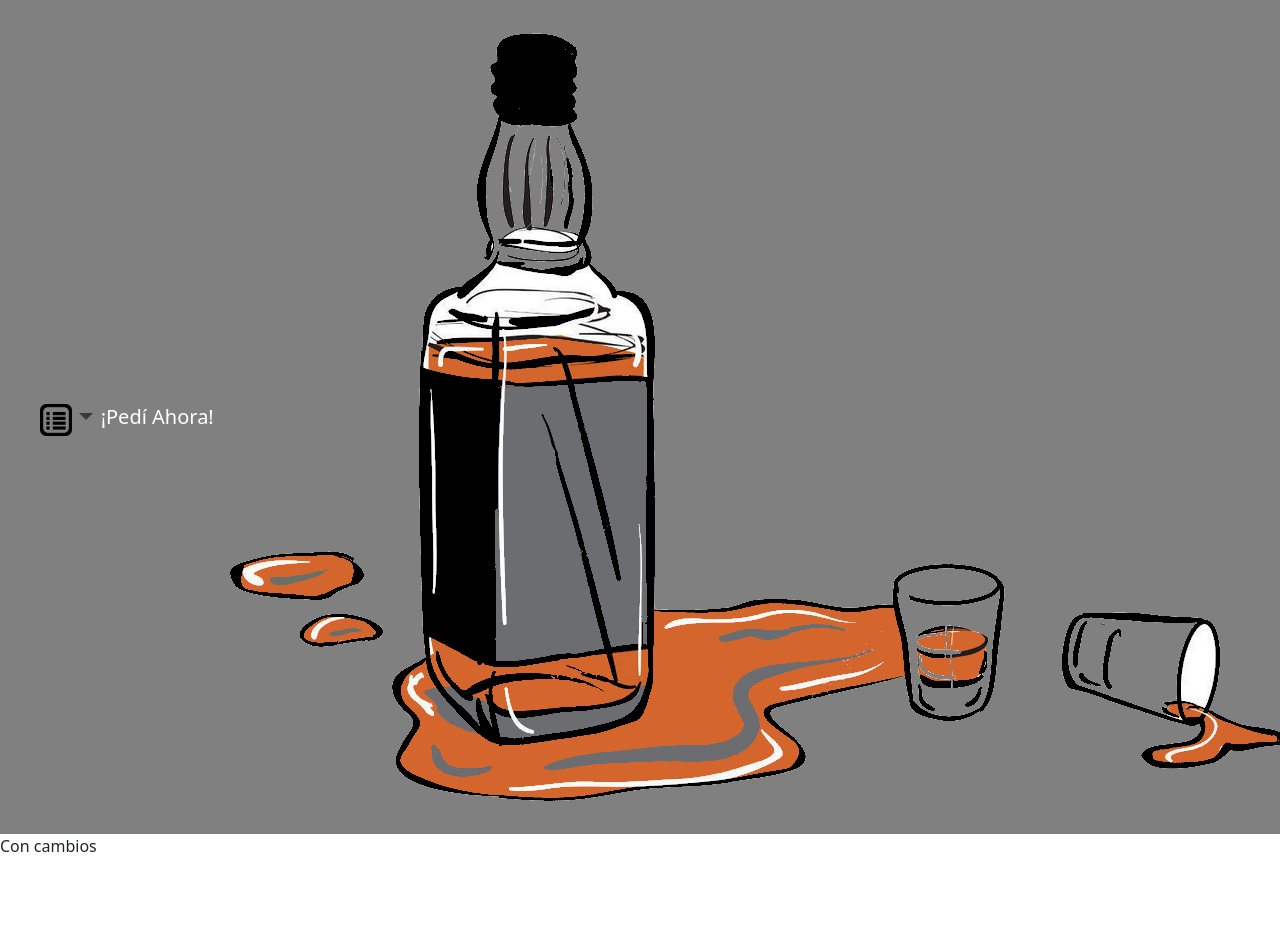
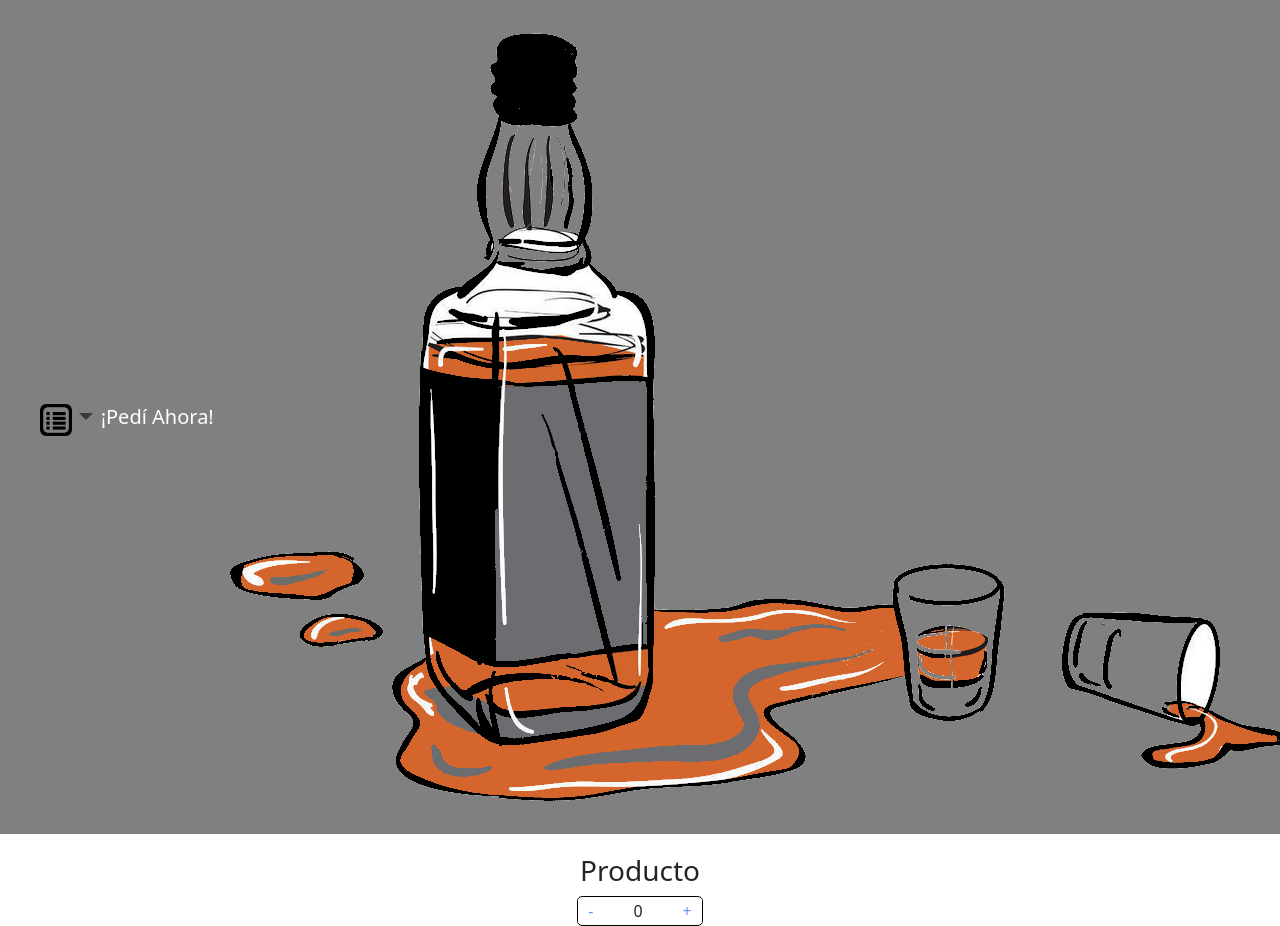
Before and after one commit to miresilos/ReactCoder-Confalone, a React (Create React App) app: page / in a window 1280 px wide. Shown: the top 926 px of the page. Before the commit the page ends 858 px from the top, so only its background shows below. Built offline with nearby package versions, Linux system fonts and the light colour scheme.

Commit message:
Intento contador

```diff
--- a/src/App.css
+++ b/src/App.css
@@ -29,3 +29,32 @@
   justify-content: space-between;
   min-width: 100vh;
 }
+.ItemListContainer{
+  display: flex;
+  margin-top: 1.25em;
+}
+
+.product-container{
+  margin: auto;
+  text-align: center;
+}
+
+.product-counter{
+  display: flex;
+  align-items: center;
+  height: 30px;
+  border: solid 1px black;
+  border-radius: 5px;
+}
+
+.counter-button{
+  padding: 0 10px;
+  color: cornflowerblue;
+  background-color: white;
+  border: none;
+}
+
+.counter-p{
+  margin: 0;
+  padding: 0 30px;
+}
--- /dev/null
+++ b/src/components/ItemCount.js
@@ -0,0 +1,26 @@
+import { useState } from 'react';
+
+const Producto = (props) => {
+    const [valoraciones, setValoraciones] = useState(0);
+
+    const increment = () => {
+        if (valoraciones < 5) setValoraciones(valoraciones+1)
+    }
+
+    const decrease = () => {
+        if (valoraciones > 0) setValoraciones(valoraciones-1)
+    }
+
+    return (
+        <div className='product-container'>
+            <h3>Producto</h3>
+            <div className='product-counter'>
+            <button className='counter-button' onClick={decrease}>-</button>
+            <p className='counter-p'>{valoraciones}</p>
+            <button className='counter-button' onClick={increment}>+</button>
+            </div>
+        </div>
+    );
+}
+
+export default Producto;
--- a/src/containers/ItemListContainer.js
+++ b/src/containers/ItemListContainer.js
@@ -1,10 +1,9 @@
-import react, { Component}  from 'react';
-import ReactDOM  from 'react-dom';
+import Producto from "../components/ItemCount";
 
-const ItemListContainer = (props) => {
+const ItemListContainer = () => {
     return (
-        <div>
-            {props.greeting}
+        <div className="ItemListContainer">
+            <Producto />
         </div>
     );
 }
```
